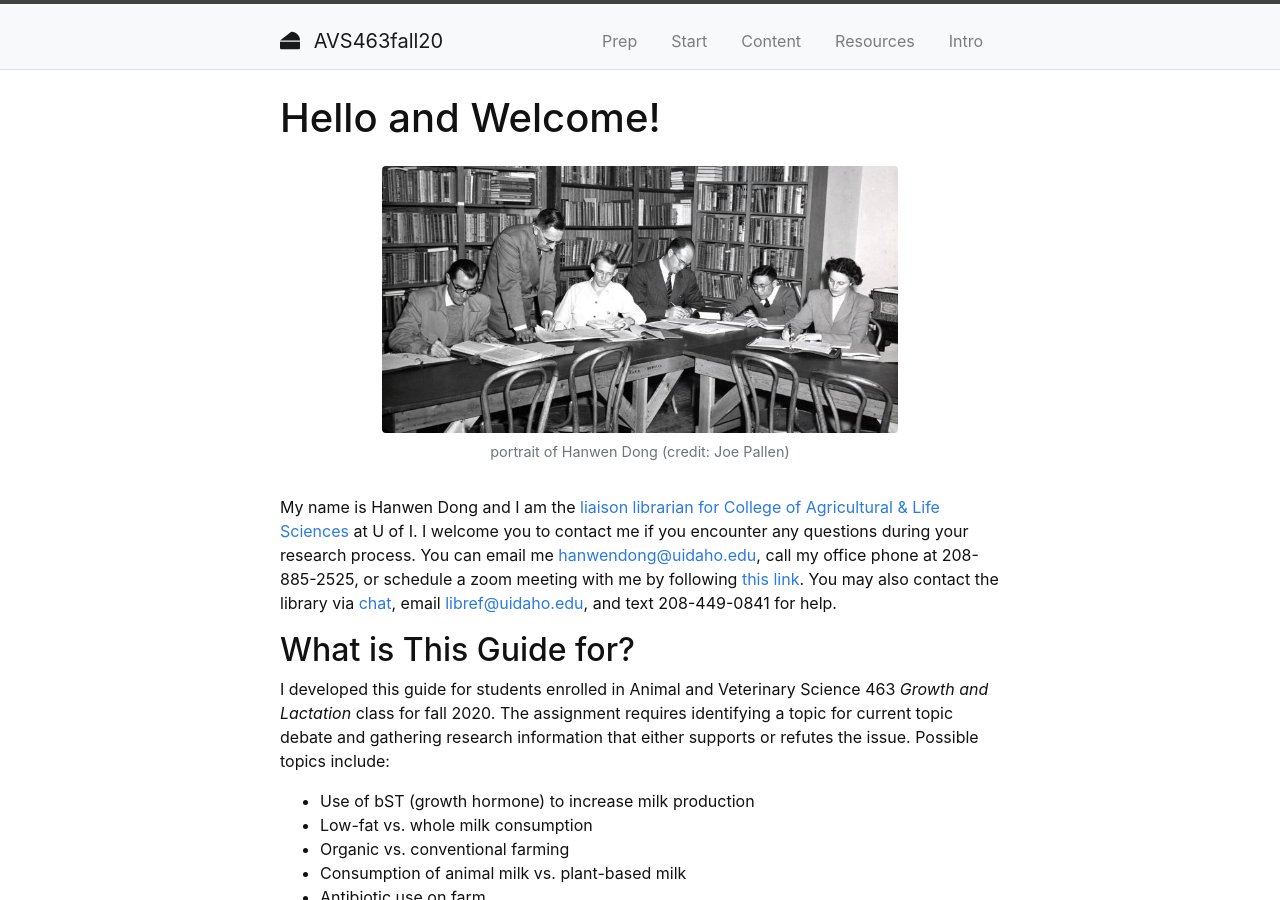
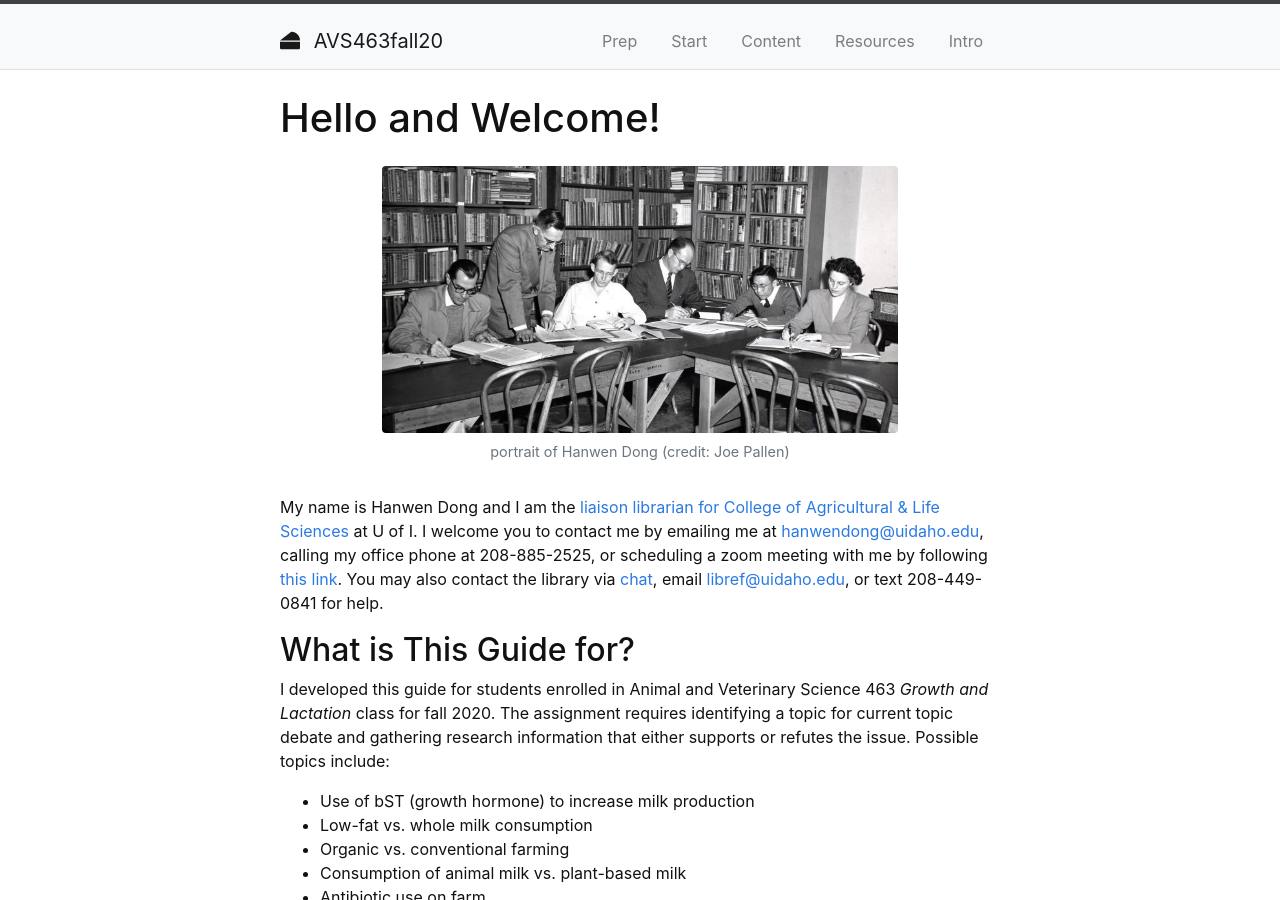
Before and after one commit to hanwendong1/AVS463-f20, a Jekyll site: the page built from index.md, in a window 1280 px wide and 900 px high. Built offline with Jekyll 4.4.1, drawn with Linux system fonts in a browser that asks for light colours.

Commit message:
Update index.md

```diff
--- a/index.md
+++ b/index.md
@@ -7,7 +7,7 @@ layout: default
 
 {% include figure.html img="uidaho-workshop.jpg" alt="portrait of Hanwen Dong" caption="portrait of Hanwen Dong (credit: Joe Pallen)" width="75%" %}
 
-My name is Hanwen Dong and I am the [liaison librarian for College of Agricultural & Life Sciences](https://www.lib.uidaho.edu/about/liaisons.html) at U of I. I welcome you to contact me if you encounter any questions during your research process. You can email me <hanwendong@uidaho.edu>, call my office phone at 208-885-2525, or schedule a zoom meeting with me by following [this link](https://uidaho.co1.qualtrics.com/jfe/form/SV_1GJiDTJ7po0bDk9?topic=Agricultural+%26amp%3B+Life+Sciences&person=Hanwen+Dong&email=hanwendong%40uidaho.edu). You may also contact the library via [chat](https://www.lib.uidaho.edu/help/chat.html), email <libref@uidaho.edu>, and text 208-449-0841 for help.
+My name is Hanwen Dong and I am the [liaison librarian for College of Agricultural & Life Sciences](https://www.lib.uidaho.edu/about/liaisons.html) at U of I. I welcome you to contact me by emailing me at <hanwendong@uidaho.edu>, calling my office phone at 208-885-2525, or scheduling a zoom meeting with me by following [this link](https://uidaho.co1.qualtrics.com/jfe/form/SV_1GJiDTJ7po0bDk9?topic=Agricultural+%26amp%3B+Life+Sciences&person=Hanwen+Dong&email=hanwendong%40uidaho.edu). You may also contact the library via [chat](https://www.lib.uidaho.edu/help/chat.html), email <libref@uidaho.edu>, or text 208-449-0841 for help.
 
 ## What is This Guide for?
 I developed this guide for students enrolled in Animal and Veterinary Science 463 *Growth and Lactation* class for fall 2020. The assignment requires identifying a topic for current topic debate and gathering research information that either supports or refutes the issue. Possible topics include:
```
